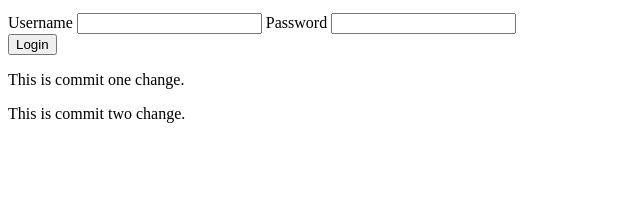
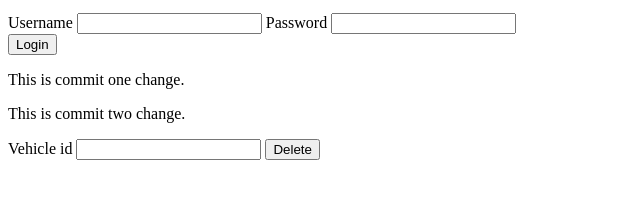
Before and after one commit to mishelsingh87/MileageCalculatorApp, a website: page index.html in a window 1280 px wide. Shown: the part 101-300 px from the top of the page, without its empty margins (0-640 px from the left). Drawn offline with Linux system fonts and the light colour scheme.

Commit message:
[CC-1111] | DELETE VEHICLE | Delete vehicle function added

```diff
--- a/index.html
+++ b/index.html
@@ -30,6 +30,11 @@
         <p>This is commit two change. </p>
     </div>
 
+    <div class="deleteVehicle">
+        <label>Vehicle id</label>
+        <input type="text">
+        <button onclick="deleteVehicle()">Delete</button>
+    </div>
 
 
 </body>
--- a/index.js
+++ b/index.js
@@ -8,3 +8,7 @@ function login(){
 }
 
 console.log("Commit one");
+
+function deleteVehicle(){
+    console.log("vehicle deleted");
+}
```
